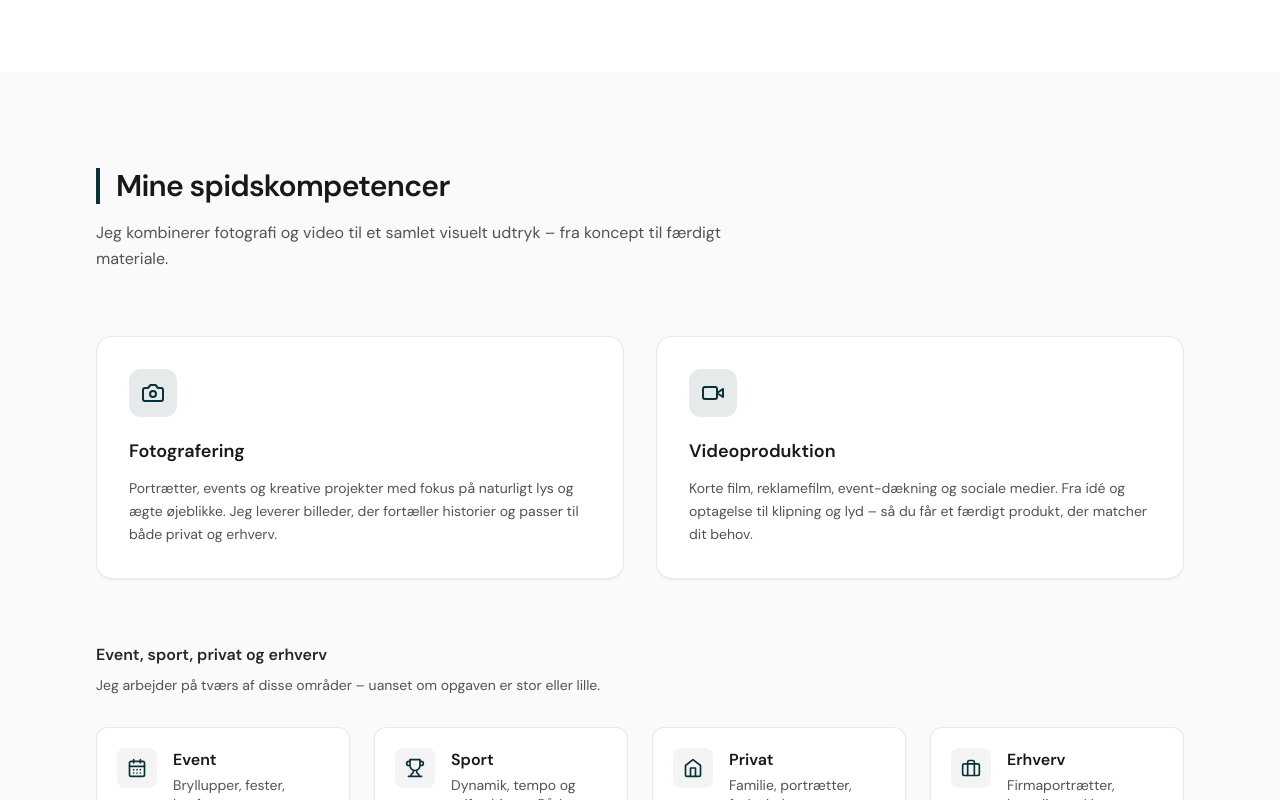
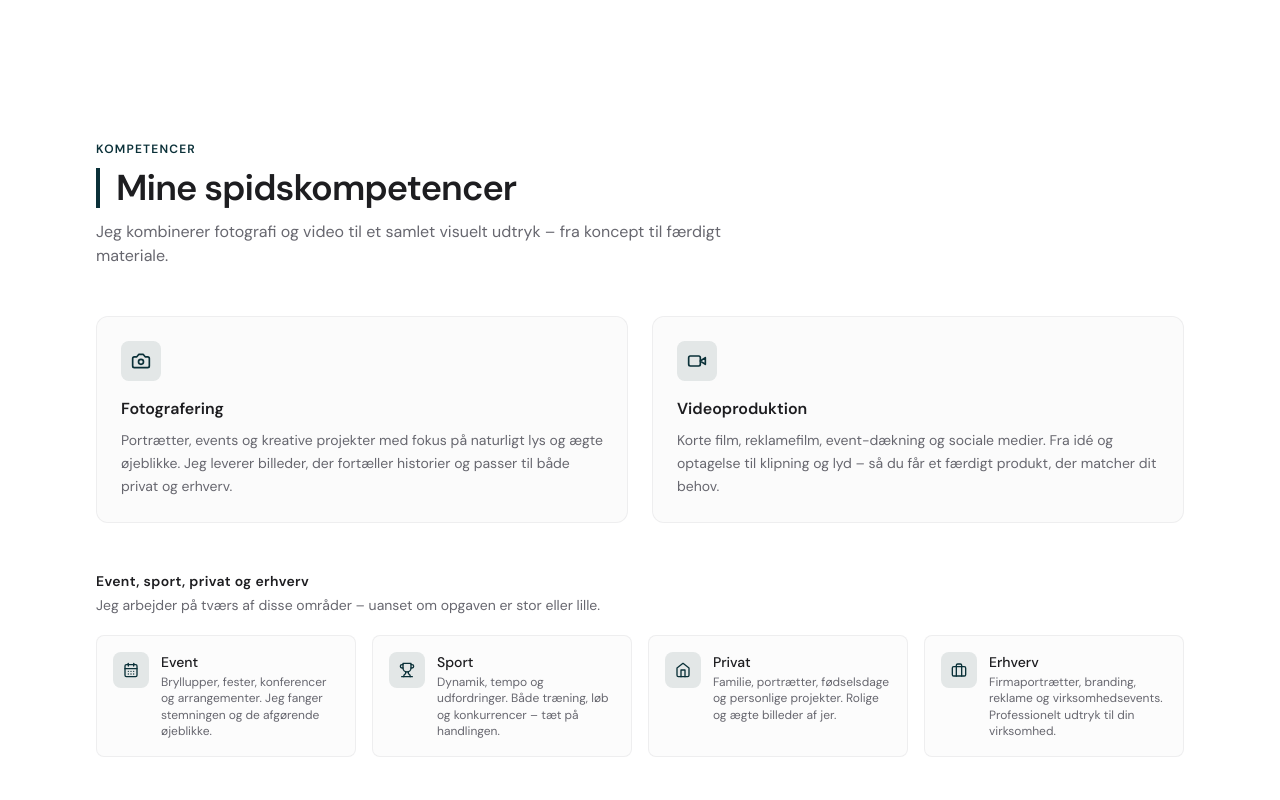
Before and after one commit to ItzLukaas/lukassvendsen, a Next.js app: page / in a window 1280 px wide. Shown: the part 1980-2780 px from the top of the page. Built offline with nearby package versions, Linux system fonts and the light colour scheme.

Commit message:
Refactor CompetenciesSection styles for improved layout and visual consistency, including updated colors, spacing, and typography adjustments.

```diff
--- a/src/components/CompetenciesSection.tsx
+++ b/src/components/CompetenciesSection.tsx
@@ -15,38 +15,41 @@ export function CompetenciesSection() {
   return (
     <section
       id="spidskompetencer"
-      className="scroll-mt-28 bg-zinc-50 py-16 sm:py-20 lg:py-24"
+      className="scroll-mt-28 bg-white pt-12 pb-16 sm:pt-14 sm:pb-20 lg:pt-16 lg:pb-24"
       aria-labelledby="spidskompetencer-heading"
     >
       <div className="mx-auto max-w-6xl px-4 sm:px-6 lg:px-8">
-        <header className="max-w-2xl mb-12 lg:mb-16">
+        <header className="mb-10 lg:mb-12">
+          <span className="text-xs font-semibold tracking-widest text-themeB uppercase">
+            Kompetencer
+          </span>
           <h2
             id="spidskompetencer-heading"
-            className="text-2xl font-semibold tracking-tight text-zinc-900 sm:text-3xl border-l-4 border-themeB pl-4"
+            className="mt-2 text-3xl font-semibold tracking-tight text-foreground sm:text-4xl border-l-4 border-themeB pl-4"
           >
             {competencies.sectionTitle}
           </h2>
-          <p className="mt-4 text-zinc-600 leading-relaxed">
+          <p className="mt-3 text-muted-foreground text-sm sm:text-base max-w-2xl">
             {competencies.sectionIntro}
           </p>
         </header>
 
         {/* Hovedkompetencer: Fotografering + Videoproduktion */}
-        <div className="grid grid-cols-1 md:grid-cols-2 gap-6 lg:gap-8 mb-14 lg:mb-16">
+        <div className="grid grid-cols-1 md:grid-cols-2 gap-5 lg:gap-6 mb-10 lg:mb-12">
           {competencies.skills.map((skill, i) => {
             const Icon = SKILL_ICONS[i] ?? Camera;
             return (
               <article
                 key={skill.title}
-                className="rounded-2xl bg-white p-6 sm:p-8 border border-zinc-200/80 shadow-sm hover:shadow-md hover:border-themeB/20 transition-all duration-300"
+                className="rounded-xl bg-zinc-50/80 p-5 sm:p-6 border border-zinc-200/60 hover:border-themeB/20 transition-colors"
               >
-                <div className="flex h-12 w-12 items-center justify-center rounded-xl bg-themeB/10 text-themeB mb-5">
-                  <Icon className="h-6 w-6" aria-hidden />
+                <div className="flex h-10 w-10 items-center justify-center rounded-lg bg-themeB/10 text-themeB mb-4">
+                  <Icon className="h-5 w-5" aria-hidden />
                 </div>
-                <h3 className="text-lg font-semibold text-zinc-900">
+                <h3 className="text-base font-semibold text-foreground">
                   {skill.title}
                 </h3>
-                <p className="mt-3 text-sm text-zinc-600 leading-relaxed">
+                <p className="mt-2 text-sm text-muted-foreground leading-relaxed">
                   {skill.description}
                 </p>
               </article>
@@ -56,28 +59,28 @@ export function CompetenciesSection() {
 
         {/* Områder: Event, sport, privat, erhverv */}
         <div>
-          <h3 className="text-base font-semibold text-zinc-800 mb-2">
+          <h3 className="text-sm font-semibold tracking-wide text-foreground mb-1">
             {competencies.areasTitle}
           </h3>
-          <p className="text-sm text-zinc-600 mb-8 max-w-xl">
+          <p className="text-sm text-muted-foreground mb-5 max-w-xl">
             {competencies.areasIntro}
           </p>
-          <div className="grid grid-cols-1 sm:grid-cols-2 lg:grid-cols-4 gap-4 lg:gap-6">
+          <div className="grid grid-cols-1 sm:grid-cols-2 lg:grid-cols-4 gap-3 lg:gap-4">
             {competencies.areas.map((area, i) => {
               const Icon = AREA_ICONS[i] ?? Briefcase;
               return (
                 <div
                   key={area.title}
-                  className="flex gap-4 rounded-xl bg-white p-5 border border-zinc-200/80 shadow-sm"
+                  className="flex gap-3 rounded-lg border border-zinc-200/60 bg-zinc-50/50 p-4"
                 >
-                  <div className="flex h-10 w-10 shrink-0 items-center justify-center rounded-lg bg-zinc-100 text-themeB">
-                    <Icon className="h-5 w-5" aria-hidden />
+                  <div className="flex h-9 w-9 shrink-0 items-center justify-center rounded-lg bg-themeB/10 text-themeB">
+                    <Icon className="h-4 w-4" aria-hidden />
                   </div>
-                  <div>
-                    <h4 className="font-semibold text-zinc-900">
+                  <div className="min-w-0">
+                    <h4 className="font-medium text-foreground text-sm">
                       {area.title}
                     </h4>
-                    <p className="mt-1 text-sm text-zinc-600 leading-snug">
+                    <p className="mt-0.5 text-xs text-muted-foreground leading-snug">
                       {area.description}
                     </p>
                   </div>
```
